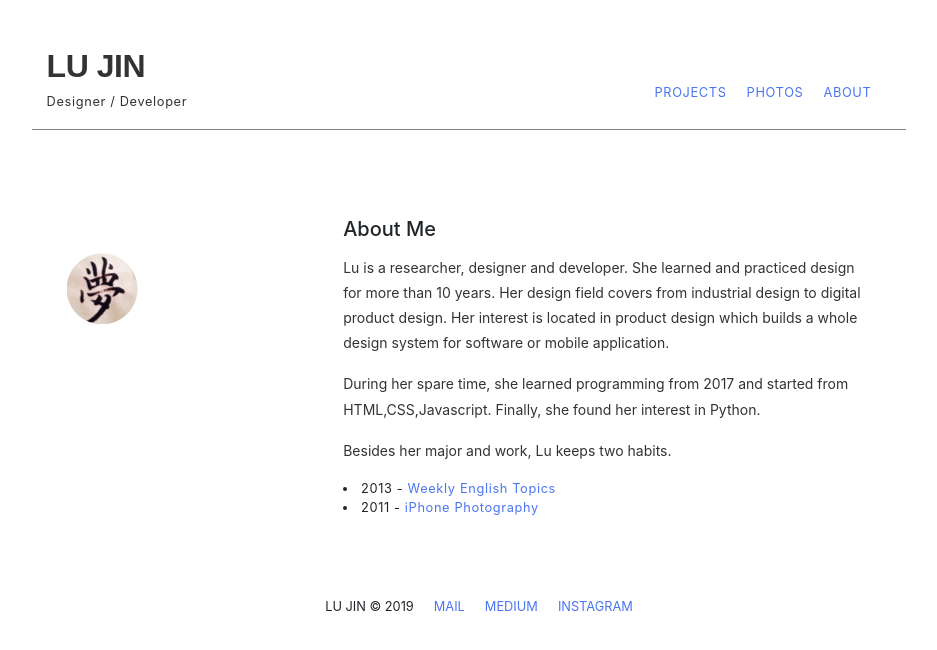
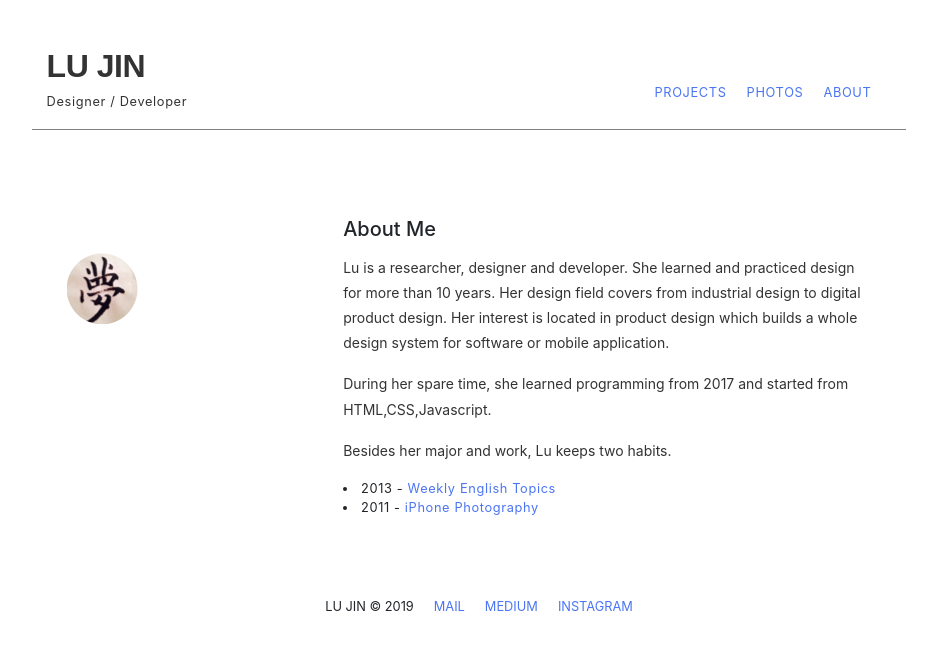
Before and after one commit to beforux/ShakeYourLove, a Jekyll site: the page about.html, which Jekyll copies as it is, in a window 1280 px wide. Shown: the top 650 px of the page, without its empty margins (171-1108 px from the left). Built offline with Jekyll 4.4.1, drawn with Linux system fonts in a browser that asks for light colours; nearby versions of some CDN libraries.

Commit message:
Update about.html

```diff
--- a/about.html
+++ b/about.html
@@ -53,7 +53,7 @@
           <div class="col-sm-8">
             <h5>About Me</h5>
             <p>Lu is a researcher, designer and developer. She learned and practiced design for more than 10 years. Her design field covers from industrial design to digital product design. Her interest is located in product design which builds a whole design system for software or mobile application.
-            <p> During her spare time, she learned programming from 2017 and started from HTML,CSS,Javascript. Finally, she found her interest in Python.</p>
+            <p> During her spare time, she learned programming from 2017 and started from HTML,CSS,Javascript. </p>
             <p> Besides her major and work, Lu keeps two habits. </p>
             <li class="small">2013 - <a href="EnglishTopic.html">Weekly English Topics</a></li>
             <li class="small">2011 - <a href="photography.html">iPhone Photography</a></li>
```
